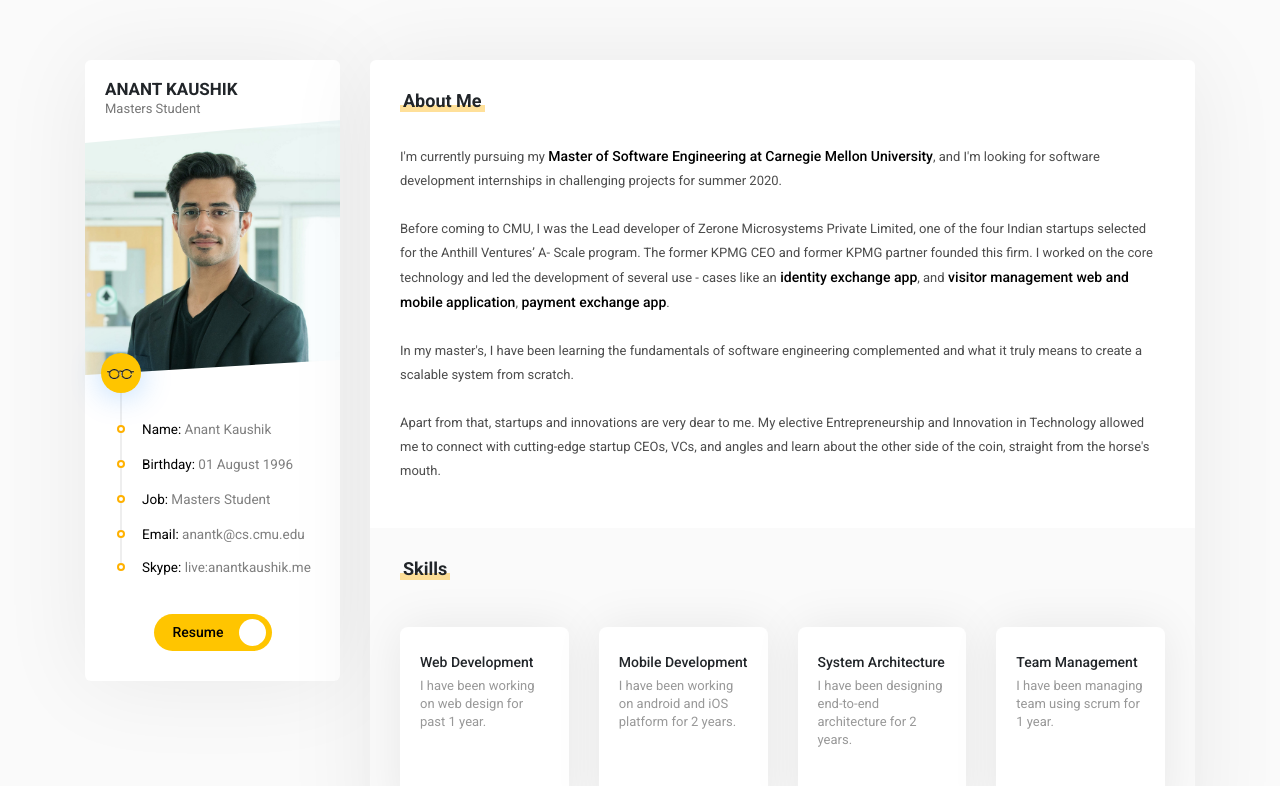
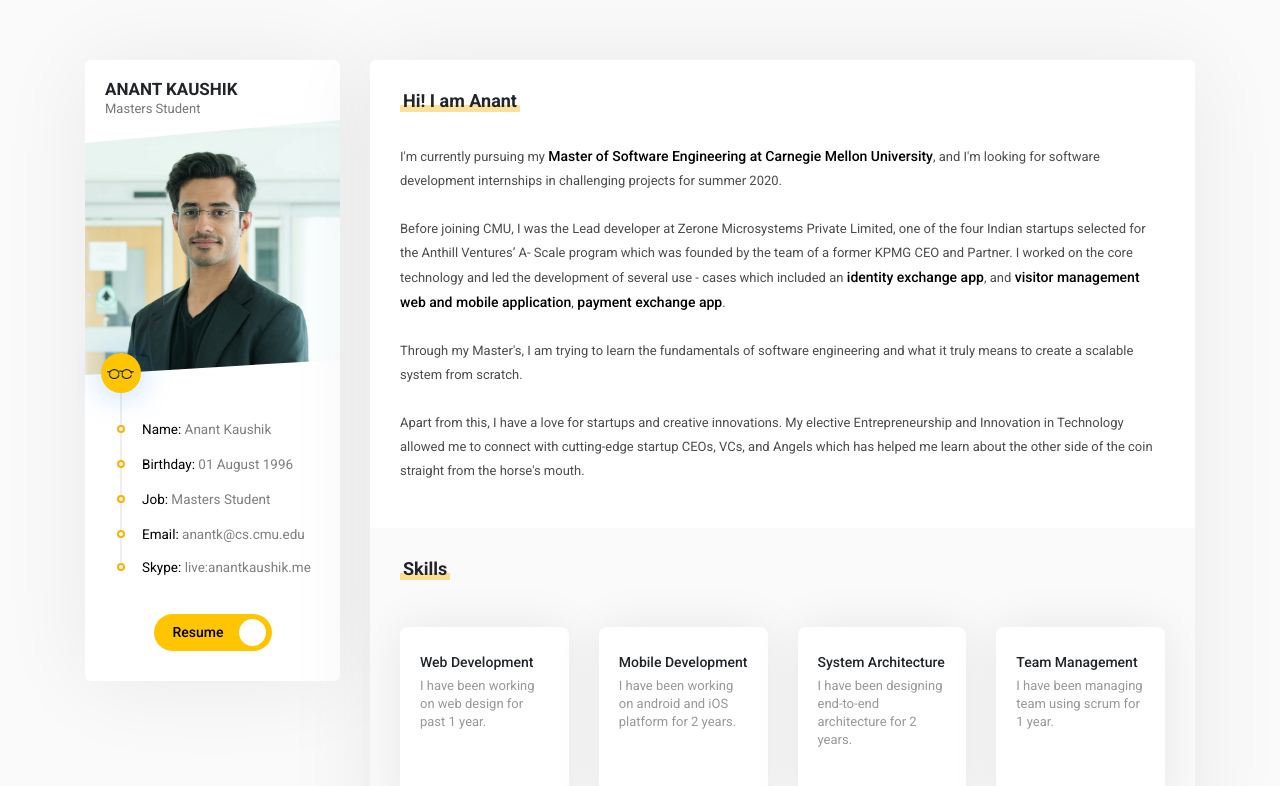
Before and after one commit to anant-kaushik/anantkaushik.com, a React (Create React App) app: page / in a window 1280 px wide. Shown: the top 786 px of the page. Built offline with nearby package versions, Linux system fonts and the light colour scheme; a web font is replaced by a local one.

Commit message:
updated text

```diff
--- a/src/containers/Home/Home.jsx
+++ b/src/containers/Home/Home.jsx
@@ -12,24 +12,23 @@
 
 const AboutMe = ({ about }) => (
     <Section>
-        <SectionTitle title="About Me" />
+        <SectionTitle title="Hi! I am Anant" />
         <Paragragh className="top_30">
             I'm currently pursuing my  <LinkRefer link="https://mse.isri.cmu.edu/applicants/mse-ap/index.html">Master of Software Engineering at Carnegie Mellon University</LinkRefer>,
             and I'm looking for software development internships in challenging projects for summer 2020.
             <br />
             <br />
-            Before coming to CMU, I was the Lead developer of Zerone Microsystems Private Limited, one of the four Indian startups selected for the Anthill Ventures’ A- Scale program.
-            The former KPMG CEO and former KPMG partner founded this firm. I worked on the core technology and led the development of several use - cases like an
+            Before joining CMU, I was the Lead developer at Zerone Microsystems Private Limited, one of the four Indian startups selected for the Anthill Ventures’ A- Scale program which was founded by the team of a former KPMG CEO and Partner.
+            I worked on the core technology and led the development of several use - cases which included an
             <LinkRefer link="http://conyct.com"> identity exchange app</LinkRefer>, and
             <LinkRefer link="http://conyct.com/vms"> visitor management web and mobile application</LinkRefer>,
             <LinkRefer link="http://zpi.cash"> payment exchange app</LinkRefer>.
             <br />
             <br />
-            In my master's, I have been learning the fundamentals of software engineering complemented and what it truly means to create a scalable system from scratch.
+            Through my Master's, I am trying to learn the fundamentals of software engineering and what it truly means to create a scalable system from scratch.
             <br />
             <br />
-            Apart from that, startups and innovations are very dear to me. My elective Entrepreneurship and Innovation in Technology allowed me to connect with cutting-edge startup CEOs, VCs, and angles and learn about the other side of the coin, straight from the horse's mouth.
-
+            Apart from this, I have a love for startups and creative innovations. My elective Entrepreneurship and Innovation in Technology allowed me to connect with cutting-edge startup CEOs, VCs, and Angels which has helped me learn about the other side of the coin straight from the horse's mouth.
         </Paragragh>
     </Section>
 )
```
